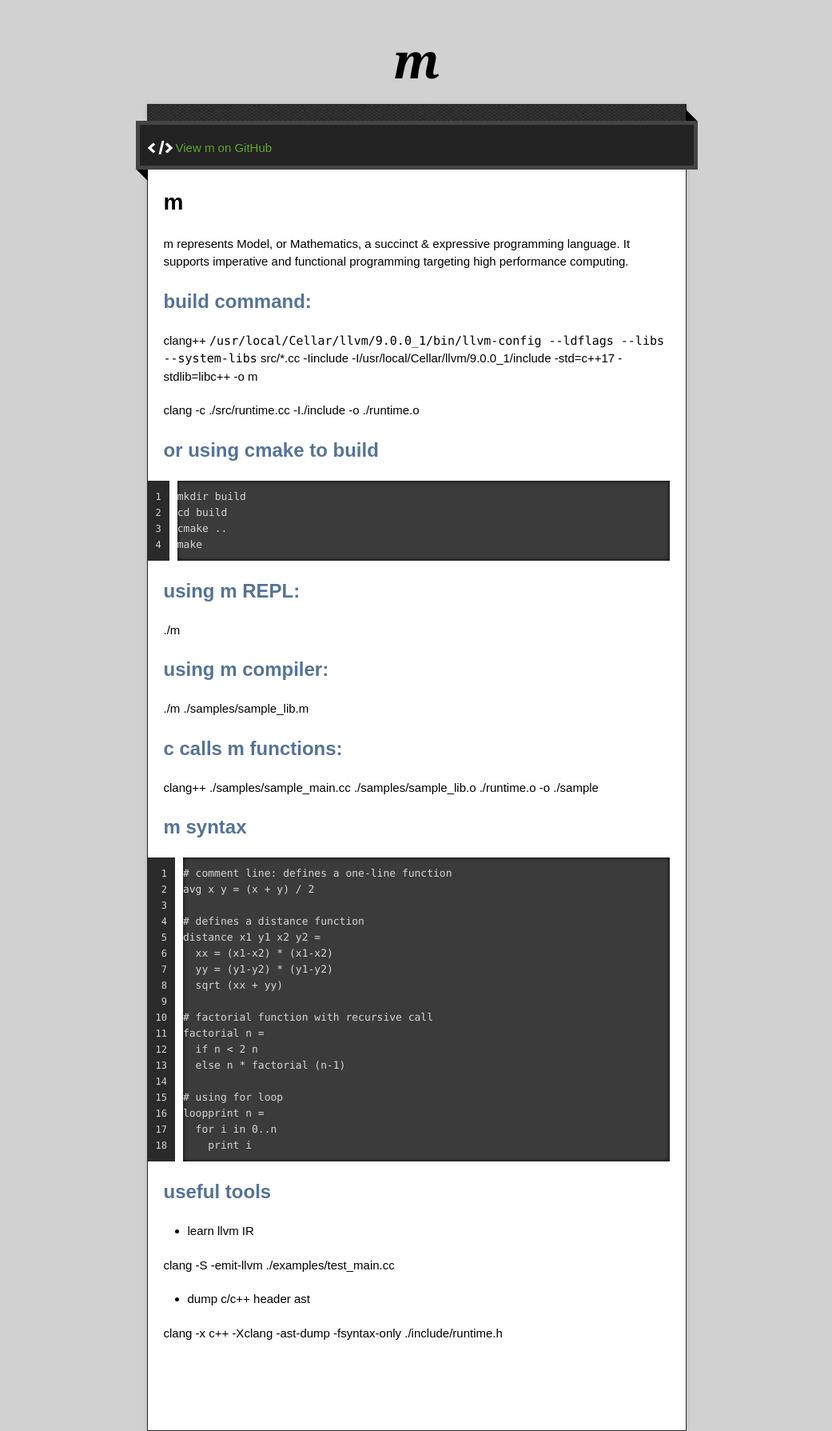
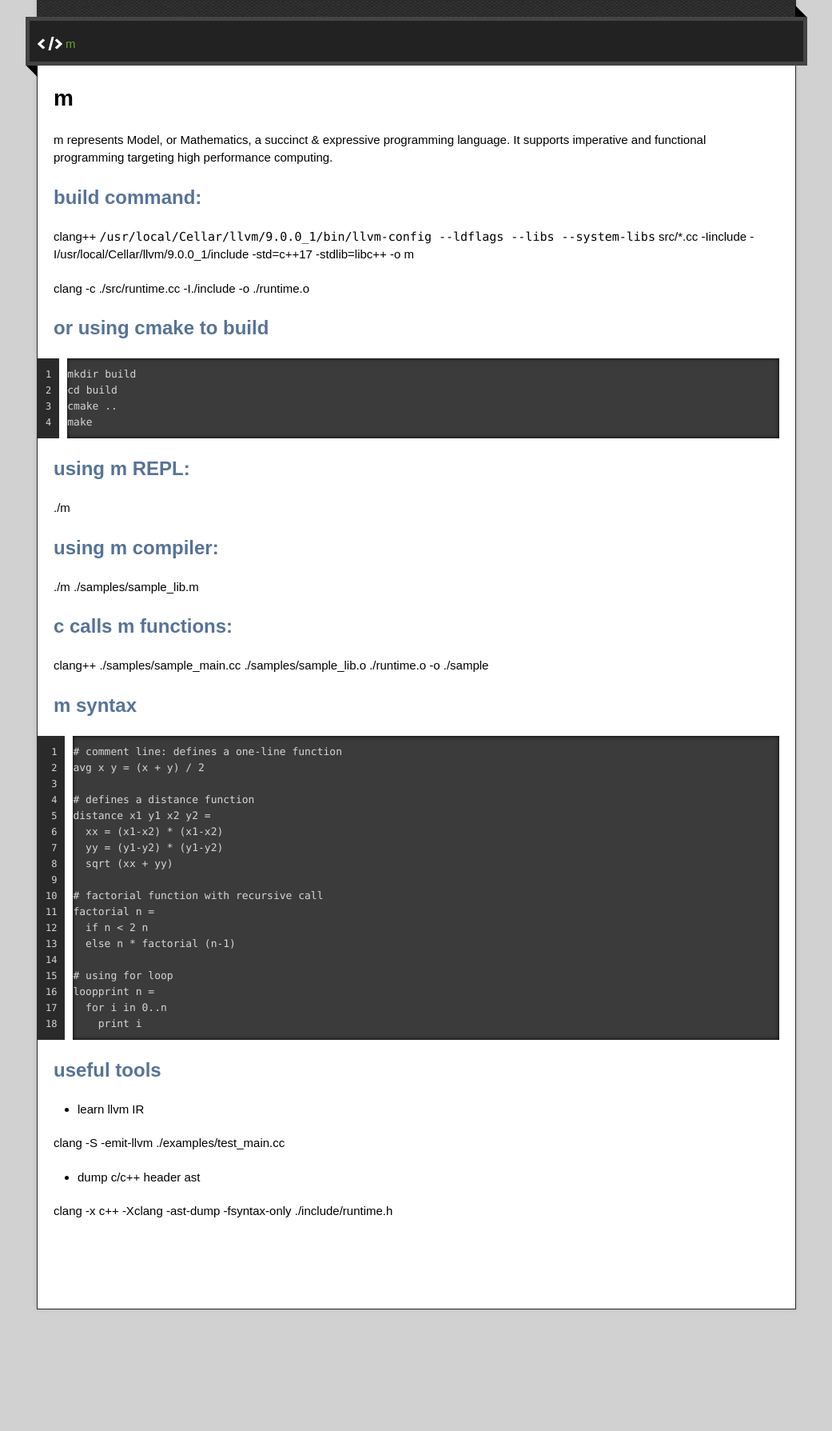
Before and after one commit to mlang-dev/m, a Jekyll site: the page built from docs/index.md, in a window 1280 px wide. Shown: the whole page at 80% size, without its empty margins (119-1160 px from the left). Built offline with Jekyll 4.4.1, drawn with Linux system fonts in a browser that asks for light colours; the repository's description, which GitHub fills in, is left out; our own code applies the rules of GitHub Pages for plain Markdown files; after the commit the page ends 1637 px from its top, so only the background shows below that.

Commit message:
update sites

```diff
--- a/docs/_config.yml
+++ b/docs/_config.yml
@@ -30,7 +30,7 @@
 
 title: m
 email:
-description: # succinct, expressive. #>- # this means to ignore newlines until "baseurl:"
+description: succinct, expressive, efficient. #>- # this means to ignore newlines until "baseurl:"
 baseurl: "/" # the subpath of your site, e.g. /blog
 url: "https://mlang.dev/" # the base hostname & protocol for your site, e.g. http://example.com
 # twitter_username:
--- a/docs/_layouts/default.html
+++ b/docs/_layouts/default.html
@@ -19,7 +19,7 @@
 
   <div class="wrapper">
     <header>
-      <h1 class="title">{{ site.title | default: site.github.repository_name }}</h1>
+      <!-- <h1 class="title">{{ site.title | default: site.github.repository_name }}</h1> -->
     </header>
     <div id="container">
       <!-- <p class="tagline">{{ site.description | default: site.github.project_tagline }}</p> -->
@@ -30,7 +30,7 @@
           <a href="{{ site.github.tar_url }}" class="download-button tar"><span>Download</span></a>
           <a href="{{ site.github.zip_url }}" class="download-button zip"><span>Download</span></a>
           {% endif %}
-          <a href="{{ site.github.repository_url }}" class="code">View {{ site.title | default: site.github.repository_name }} on GitHub</a>
+          <a href="{{ site.github.repository_url }}" class="code">{{ site.title | default: site.github.repository_name }}</a>
         </div>
         <span class="blc"></span><span class="trc"></span>
         </div>
--- a/docs/assets/css/style.scss
+++ b/docs/assets/css/style.scss
@@ -2,3 +2,23 @@
 ---
 
 @import "jekyll-theme-time-machine";
+
+.wrapper {
+  width: 950px;
+  margin: 0 auto;
+}
+
+.current-section {
+  position: fixed;
+  top: 0;
+  left: 50%;
+  width: 948px;
+  margin-left: -480px;
+  background: #222;
+  border: 5px solid #444;
+  color: #fff;
+  opacity: 0;
+  visibility: hidden;
+  transition: opacity ease-in-out 0.3s;
+  -webkit-transition: opacity ease-in-out 0.3s;  /* Safari <=6.1, Android <= 4.3 */
+}
```
Also changed, not shown: docs/README.md (deleted).
